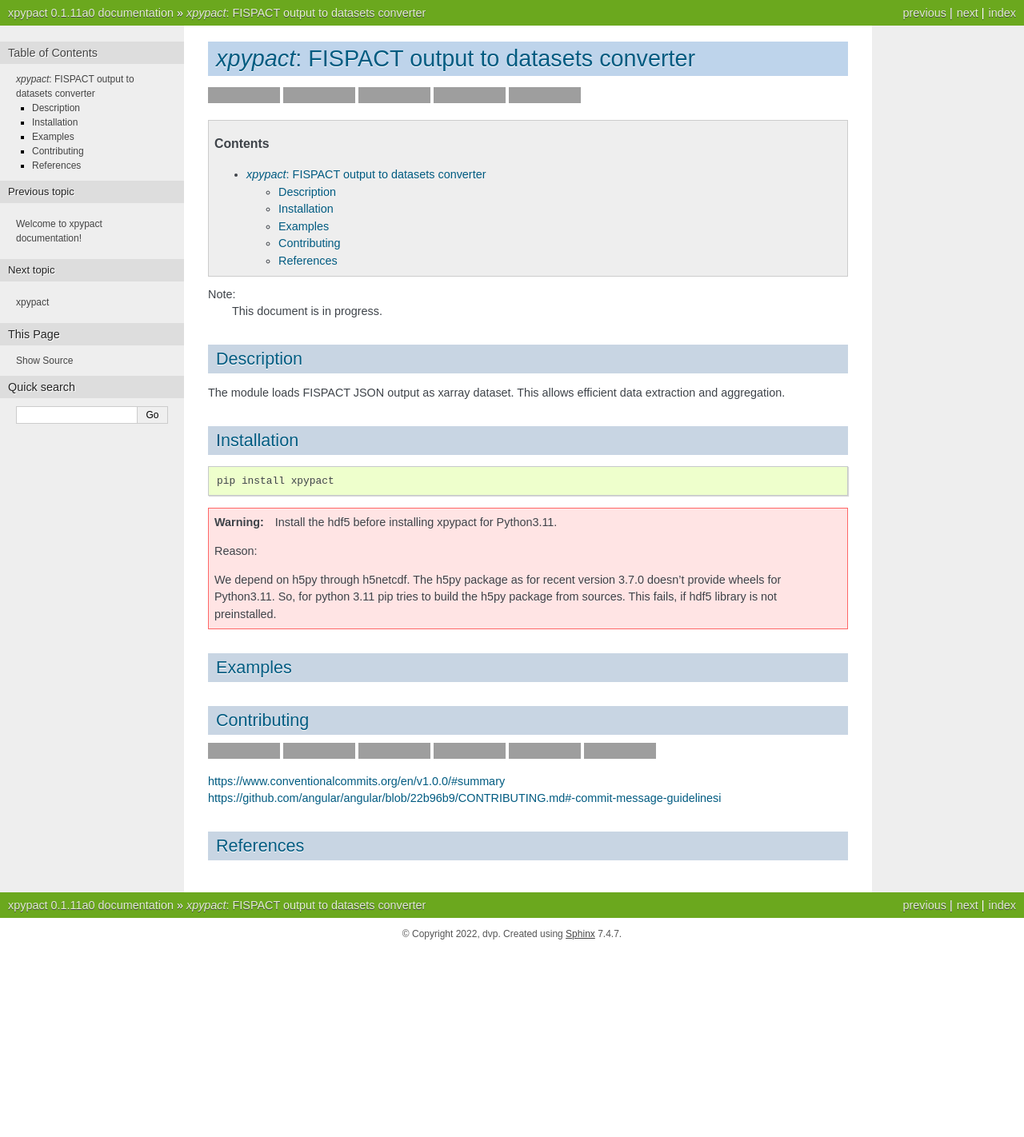
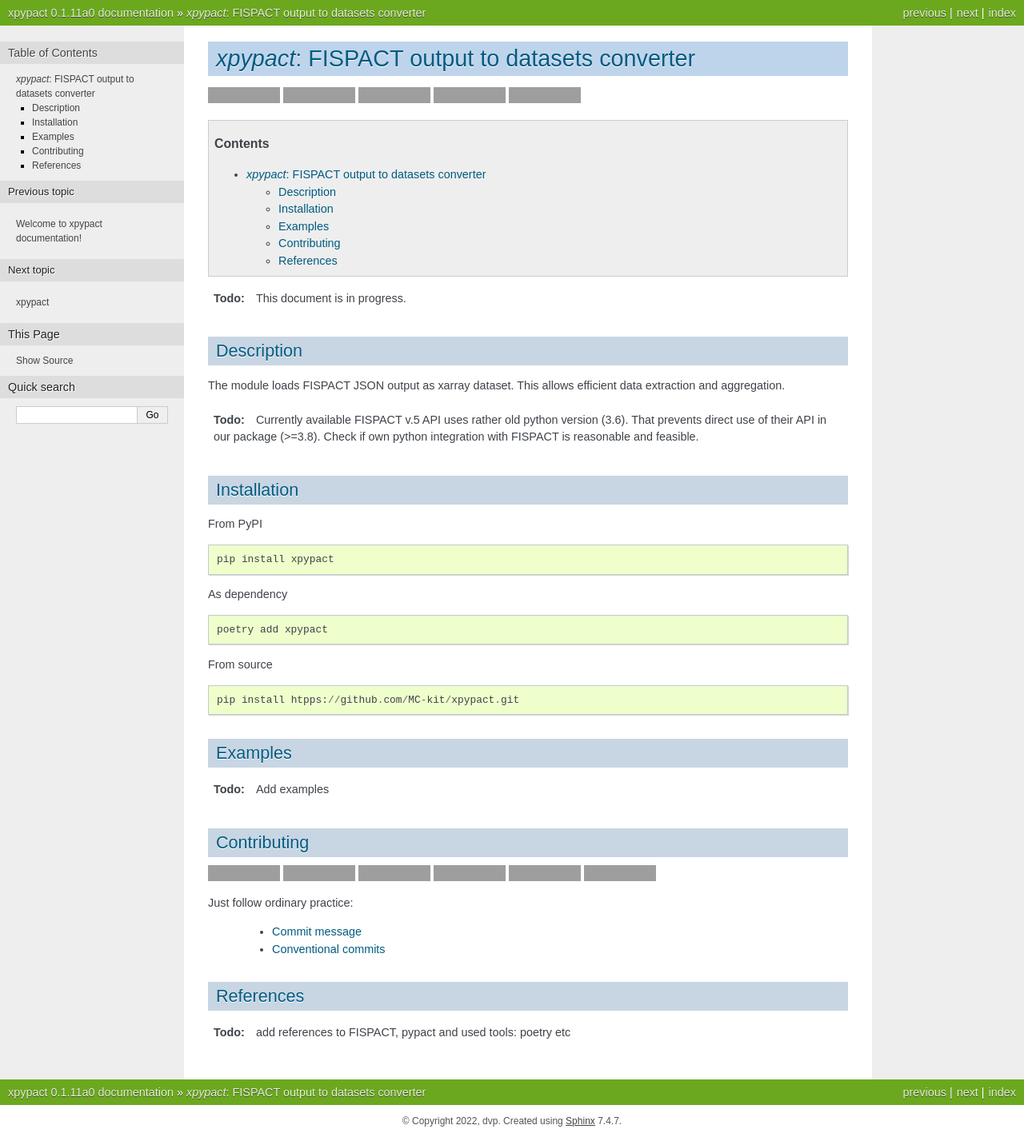
Before and after one commit to MC-kit/xpypact, a Sphinx documentation site: the page built from docs/source/readme.rst, in a window 1280 px wide, cut to the strip 0-1422 px from the top of the page. Shown: the whole strip at 80% size. Built offline with Sphinx 7.4.7, drawn with Linux system fonts in a browser that asks for light colours; the version number is read from the project's files by our own code; before the commit the page ends 1188 px from its top, so only the background shows below that; grey boxes are pictures that could not be loaded.

Commit message:
docs: more content to index and README

```diff
--- a/README.rst
+++ b/README.rst
@@ -9,7 +9,8 @@
 .. contents::
 
 
-Note:
+.. todo::
+
     This document is in progress.
 
 Description
@@ -20,33 +21,43 @@
 
 .. configures and runs FISPACT, converts FISPACT output to xarray datasets.
 
-.. TODO dvp: apply FISPACT v.5 API and describe here.
+.. todo::
+
+    Currently available FISPACT v.5 API uses rather old python version (3.6).
+    That prevents direct use of their API in our package (>=3.8).
+    Check if own python integration with FISPACT is reasonable and feasible.
 
 
 Installation
 ------------
 
-::
+From PyPI
+
+.. code-block::
 
     pip install xpypact
 
-.. warning:: Install the hdf5 before installing xpypact for Python3.11.
 
-    Reason:
+As dependency
 
-    We depend on h5py through h5netcdf.
-    The h5py package as for recent version 3.7.0 doesn't provide wheels for Python3.11.
-    So, for python 3.11 pip tries to build the h5py package from sources. This fails, if hdf5 library is not preinstalled.
+.. code-block::
+
+    poetry add xpypact
 
 
+From source
 
-.. TODO dvp: check and report all possible ways to install (pip, poetry)
+.. code-block::
+
+    pip install htpps://github.com/MC-kit/xpypact.git
 
 
 Examples
 --------
 
-.. TODO
+.. todo::
+
+    Add examples
 
 Contributing
 ------------
@@ -68,14 +79,18 @@
    :target: https://github.com/guilatrova/tryceratops
    :alt: try/except style: tryceratops
 
-https://www.conventionalcommits.org/en/v1.0.0/#summary
-https://github.com/angular/angular/blob/22b96b9/CONTRIBUTING.md#-commit-message-guidelinesi
+Just follow ordinary practice:
+
+    - `Commit message <https://github.com/angular/angular/blob/22b96b9/CONTRIBUTING.md#-commit-message-guidelines>`_
+    - `Conventional commits <https://www.conventionalcommits.org/en/v1.0.0/#summary>`_
 
 
 References
 ----------
 
-.. TODO dvp: add references to FISPACT, pypact and used libraries:  poetry, xarray etc
+.. todo::
+
+    add references to FISPACT, pypact and used tools:  poetry etc
 
 
 .. Substitutions
```
Also changed, not shown: docs/source/index.rst (+4 -4 lines), 1 other file.
